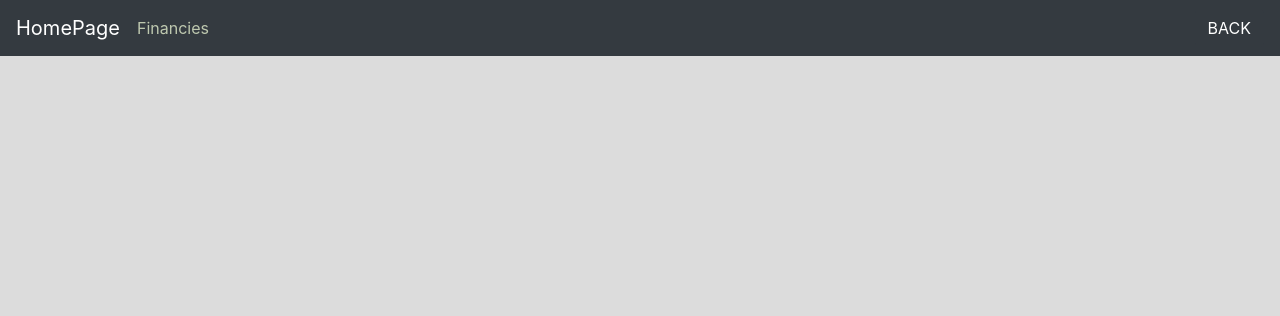
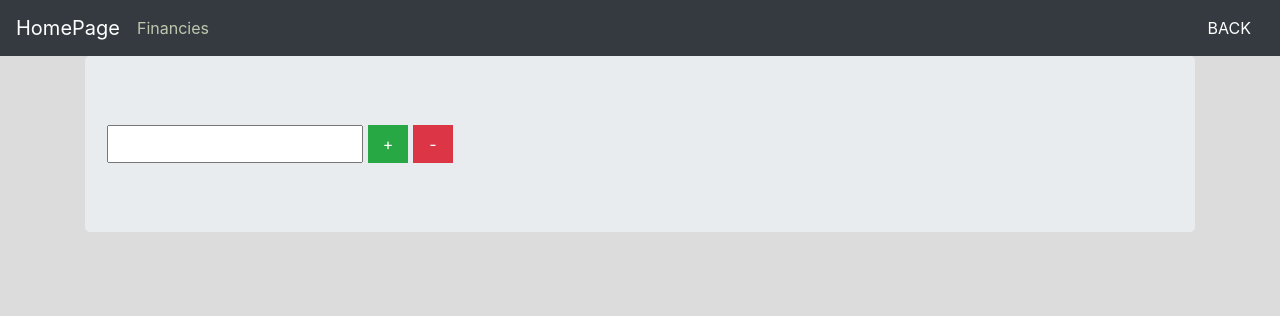
Before and after one commit to Samot428/First_website, a Django app: page /app/Financies/ in a window 1280 px wide. Shown: the top 316 px of the page. Run offline with Django 5.2, Linux system fonts and the light colour scheme; some libraries are stand-ins or nearby versions.

Commit message:
Finance.html
designing the finance site

```diff
--- a/myapp/templates/Financies.html
+++ b/myapp/templates/Financies.html
@@ -4,3 +4,24 @@
         <a class="nav-link disabled disabled-nav-link">Financies</a>
     </li>
 {% endblock %}
+{% block content %}
+<style>
+    .finance-buttons{
+        border-radius: 0;
+        width: 40px;
+        margin-left: 5px;
+    }
+</style>
+<div class="jumbotron">
+    <form method="post">
+        <div class="input-group">
+            {% csrf_token %}
+            <div class="row" style="display: flex; padding: 5px ;">
+                <input type="text" name="new-finance-part">
+                <button class="btn btn-success finance-buttons" name="+">+</button>
+                <button class="btn btn-danger finance-buttons" name="-">-</button>
+            </div>
+        </div>
+    </form>
+</div>
+{% endblock %}
--- a/myapp/templates/HomePage.html
+++ b/myapp/templates/HomePage.html
@@ -17,7 +17,7 @@
             <div class="card-body">
               <h5 class="card-title">Financies</h5>
               <p class="card-text">Be aware of your financial balance by keeping an eye on it!</p>
-              <a href="#" class="btn btn-primary">Go somewhere</a>
+              <a href="/app/Financies/" class="btn btn-primary">Your Financies</a>
             </div>
           </div>
     </div>
--- a/myproject/settings.py
+++ b/myproject/settings.py
@@ -25,7 +25,7 @@ SECRET_KEY = 'django-insecure-5g=saq(@-ig4$6%f-074w6i6%6tg=yqa=21%4%t%-d6mgxv)yy
 # SECURITY WARNING: don't run with debug turned on in production!
 DEBUG = True
 
-ALLOWED_HOSTS = ['TomasMatejov.pythonanywhere.com']
+ALLOWED_HOSTS = ['TomasMatejov.pythonanywhere.com', '127.0.0.1']
 
 
 # Application definition
```
Also changed, not shown: db.sqlite3.
